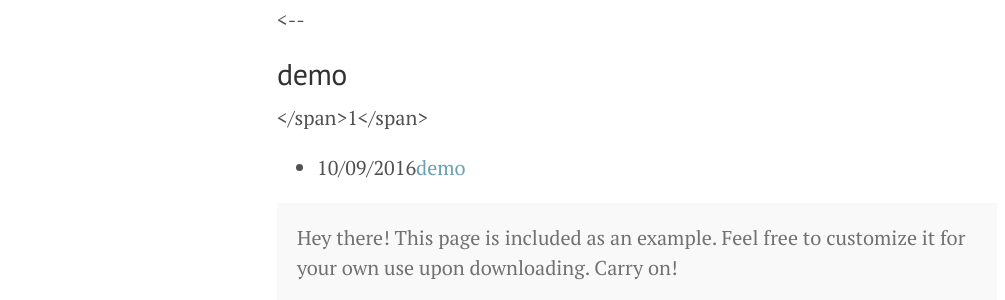
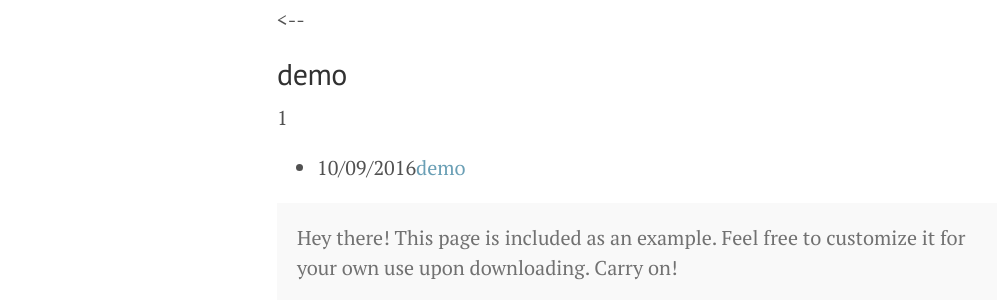
Before and after one commit to hxjiejie/jekyll_demo, a Jekyll site: the page built from about.md, in a window 1280 px wide. Shown: the part 187-487 px from the top of the page, without its empty margins (3-1008 px from the left). Built offline with Jekyll 4.4.1, drawn with Linux system fonts in a browser that asks for light colours.

Commit message:
Update about.md

```diff
--- a/about.md
+++ b/about.md
@@ -5,7 +5,7 @@ title: About
 
 {% for category in site.categories %}
 <h2>{{ category | first }}</h2>
-</span>{{ category | last | size }}</span>
+<span>{{ category | last | size }}</span>
 <ul class="arc-list">
     {% for post in category.last %}
         <li>{{ post.date | date:"%d/%m/%Y"}}<a href="{{ post.url }}">{{ post.title }}</a></li>
```
